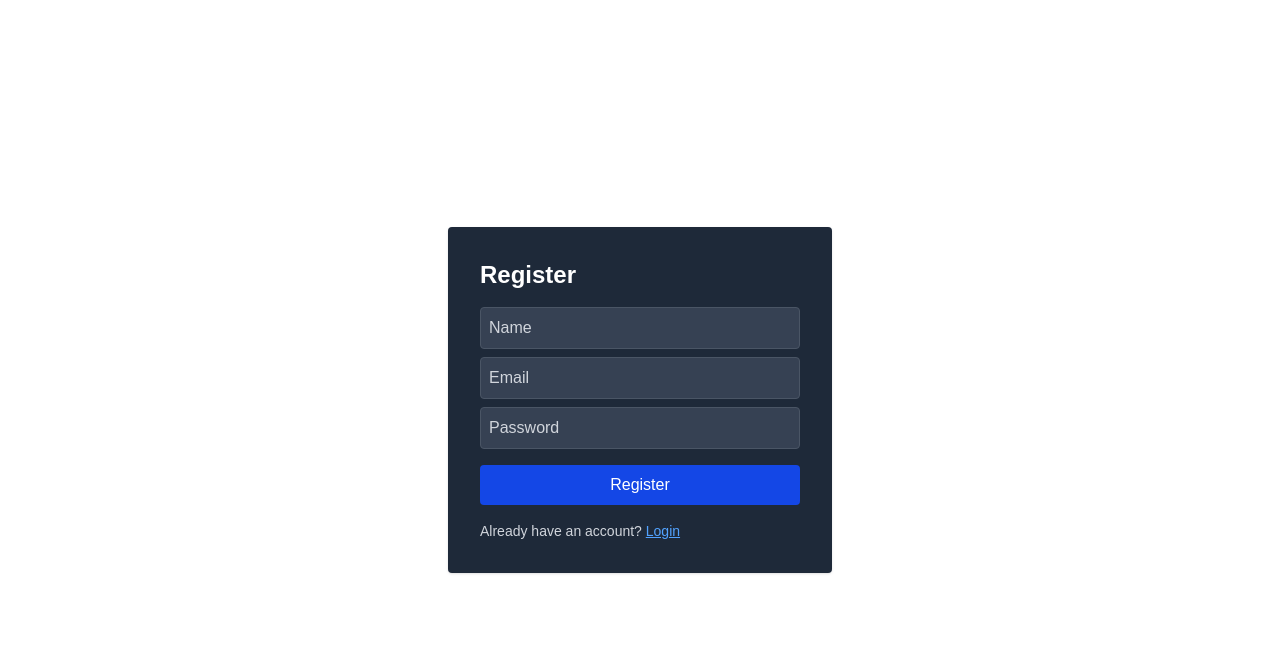
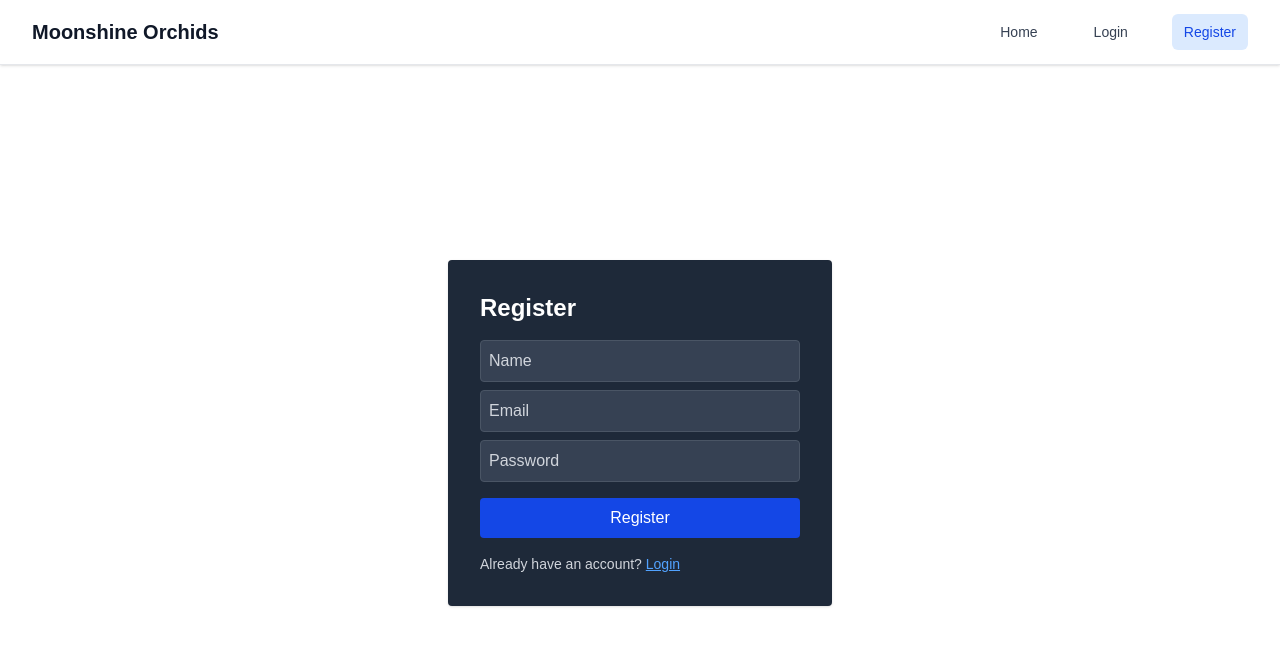
Before and after one commit to gaborposz/moonshine-orchids, a Next.js app: page /register in a window 1280 px wide. Shown: the top 646 px of the page. Built offline with nearby package versions, Linux system fonts and the light colour scheme; no server answers.

Commit message:
The layout was redesigned to have a proper menu at the top. Also the tests were adapted and a test execution problem was fixed.

```diff
--- a/playwright.config.ts
+++ b/playwright.config.ts
@@ -1,4 +1,8 @@
 import { defineConfig, devices } from '@playwright/test';
+import { loadEnvConfig } from '@next/env';
+
+// Load Next.js environment variables (including .env.local)
+loadEnvConfig(process.cwd());
 
 export default defineConfig({
   testDir: './tests',
--- /dev/null
+++ b/src/app/components/Navigation.tsx
@@ -0,0 +1,179 @@
+"use client";
+
+import { useState } from "react";
+import Link from "next/link";
+import { usePathname } from "next/navigation";
+import { useSession, signOut } from "next-auth/react";
+
+export default function Navigation() {
+  const [isMenuOpen, setIsMenuOpen] = useState(false);
+  const pathname = usePathname();
+  const { data: session, status } = useSession();
+
+  const toggleMenu = () => {
+    setIsMenuOpen(!isMenuOpen);
+  };
+
+  const closeMenu = () => {
+    setIsMenuOpen(false);
+  };
+
+  const isActive = (path: string) => {
+    return pathname === path;
+  };
+
+  const navigationItems = [
+    { name: "Home", href: "/" },
+    { name: "Login", href: "/login", hideWhenAuthenticated: true },
+    { name: "Register", href: "/register", hideWhenAuthenticated: true },
+    {
+      name: "Logout",
+      href: "#",
+      showWhenAuthenticated: true,
+      action: () => signOut({ callbackUrl: "/" }),
+      testId: "logout-button"
+    },
+  ];
+
+  return (
+    <nav className="bg-white dark:bg-gray-800 border-b border-gray-200 dark:border-gray-700 shadow-sm">
+      <div className="max-w-7xl mx-auto px-4 sm:px-6 lg:px-8">
+        <div className="flex justify-between items-center h-16">
+          {/* Logo */}
+          <div className="flex-shrink-0">
+            <Link href="/" className="text-xl font-bold text-gray-900 dark:text-white">
+              Moonshine Orchids
+            </Link>
+          </div>
+
+          {/* Desktop Navigation */}
+          <div className="hidden md:flex items-center space-x-8">
+            {navigationItems.map((item) => {
+              if (item.hideWhenAuthenticated && session?.user) {
+                return null;
+              }
+              if (item.showWhenAuthenticated && !session?.user) {
+                return null;
+              }
+
+              if (item.action) {
+                return (
+                  <button
+                    key={item.name}
+                    onClick={item.action}
+                    {...(item.testId && { "data-testid": item.testId })}
+                    className="bg-gray-700 dark:bg-gray-600 text-white px-4 py-2 rounded-md text-sm font-medium hover:bg-gray-800 dark:hover:bg-gray-500 transition-colors"
+                  >
+                    {item.name}
+                  </button>
+                );
+              }
+
+              return (
+                <Link
+                  key={item.name}
+                  href={item.href}
+                  className={`px-3 py-2 rounded-md text-sm font-medium transition-colors ${
+                    isActive(item.href)
+                      ? "bg-blue-100 dark:bg-blue-900 text-blue-700 dark:text-blue-300"
+                      : "text-gray-700 dark:text-gray-300 hover:text-blue-600 dark:hover:text-blue-400 hover:bg-gray-50 dark:hover:bg-gray-700"
+                  }`}
+                >
+                  {item.name}
+                </Link>
+              );
+            })}
+          </div>
+
+          {/* Mobile menu button */}
+          <div className="md:hidden">
+            <button
+              onClick={toggleMenu}
+              className="inline-flex items-center justify-center p-2 rounded-md text-gray-700 dark:text-gray-300 hover:text-blue-600 dark:hover:text-blue-400 hover:bg-gray-50 dark:hover:bg-gray-700 focus:outline-none focus:ring-2 focus:ring-inset focus:ring-blue-500"
+              aria-expanded="false"
+            >
+              <span className="sr-only">Open main menu</span>
+              {/* Hamburger icon */}
+              <svg
+                className={`${isMenuOpen ? "hidden" : "block"} h-6 w-6`}
+                xmlns="http://www.w3.org/2000/svg"
+                fill="none"
+                viewBox="0 0 24 24"
+                stroke="currentColor"
+                aria-hidden="true"
+              >
+                <path
+                  strokeLinecap="round"
+                  strokeLinejoin="round"
+                  strokeWidth={2}
+                  d="M4 6h16M4 12h16M4 18h16"
+                />
+              </svg>
+              {/* Close icon */}
+              <svg
+                className={`${isMenuOpen ? "block" : "hidden"} h-6 w-6`}
+                xmlns="http://www.w3.org/2000/svg"
+                fill="none"
+                viewBox="0 0 24 24"
+                stroke="currentColor"
+                aria-hidden="true"
+              >
+                <path
+                  strokeLinecap="round"
+                  strokeLinejoin="round"
+                  strokeWidth={2}
+                  d="M6 18L18 6M6 6l12 12"
+                />
+              </svg>
+            </button>
+          </div>
+        </div>
+      </div>
+
+      {/* Mobile menu */}
+      <div className={`md:hidden ${isMenuOpen ? "block" : "hidden"}`}>
+        <div className="px-2 pt-2 pb-3 space-y-1 bg-white dark:bg-gray-800 border-t border-gray-200 dark:border-gray-700">
+          {navigationItems.map((item) => {
+            if (item.hideWhenAuthenticated && session?.user) {
+              return null;
+            }
+            if (item.showWhenAuthenticated && !session?.user) {
+              return null;
+            }
+
+            if (item.action) {
+              return (
+                <button
+                  key={item.name}
+                  onClick={() => {
+                    item.action();
+                    closeMenu();
+                  }}
+                  {...(item.testId && { "data-testid": item.testId })}
+                  className="block w-full text-left px-3 py-2 text-base font-medium text-gray-700 dark:text-gray-300 hover:text-blue-600 dark:hover:text-blue-400 hover:bg-gray-50 dark:hover:bg-gray-700 transition-colors"
+                >
+                  {item.name}
+                </button>
+              );
+            }
+
+            return (
+              <Link
+                key={item.name}
+                href={item.href}
+                onClick={closeMenu}
+                className={`block px-3 py-2 rounded-md text-base font-medium transition-colors ${
+                  isActive(item.href)
+                    ? "bg-blue-100 dark:bg-blue-900 text-blue-700 dark:text-blue-300"
+                    : "text-gray-700 dark:text-gray-300 hover:text-blue-600 dark:hover:text-blue-400 hover:bg-gray-50 dark:hover:bg-gray-700"
+                }`}
+              >
+                {item.name}
+              </Link>
+            );
+          })}
+        </div>
+      </div>
+    </nav>
+  );
+}
--- a/src/app/components/UserMenu.tsx
+++ /dev/null
@@ -1,31 +0,0 @@
-"use client";
-
-import { useSession, signOut } from "next-auth/react";
-import Link from "next/link";
-
-export default function UserMenu() {
-  const { data: session, status } = useSession();
-
-  if (status === "loading") return null;
-
-  if (session?.user) {
-    return (
-      <div data-testid="user-menu" className="flex items-center gap-4 mt-4">
-        <span className="font-semibold">Hello, {session.user.name || session.user.email}!</span>
-        <button
-          onClick={() => signOut({ callbackUrl: "/" })}
-          className="bg-gray-700 text-white px-3 py-1 rounded hover:bg-gray-800"
-        >
-          Logout
-        </button>
-      </div>
-    );
-  }
-
-  return (
-    <div className="flex gap-4 mt-4">
-      <Link href="/login" className="text-blue-600 underline">Login</Link>
-      <Link href="/register" className="text-blue-600 underline">Register</Link>
-    </div>
-  );
-}
--- a/src/app/layout.tsx
+++ b/src/app/layout.tsx
@@ -1,6 +1,7 @@
 import type { Metadata } from "next";
 import { Geist, Geist_Mono } from "next/font/google";
 import Providers from './components/Providers';
+import Navigation from './components/Navigation';
 
 import "./globals.css";
 
@@ -29,7 +30,10 @@ export default function RootLayout({
       <body
         className={`${geistSans.variable} ${geistMono.variable} antialiased`}
       >
-        <Providers>{children}</Providers>
+        <Providers>
+          <Navigation />
+          <main>{children}</main>
+        </Providers>
       </body>
     </html>
   );
--- a/src/app/login/page.tsx
+++ b/src/app/login/page.tsx
@@ -44,7 +44,7 @@ function LoginContent() {
   const urlError = searchParams.get("error");
 
   return (
-    <main className="flex min-h-screen flex-col items-center justify-center p-4">
+    <div className="flex min-h-[calc(100vh-4rem)] flex-col items-center justify-center p-4">
       <form onSubmit={handleSubmit} className="w-full max-w-sm bg-gray-800 p-8 rounded shadow">
         <h2 className="text-2xl font-bold mb-4 text-white">Login</h2>
         <input
@@ -79,7 +79,7 @@ function LoginContent() {
           Don't have an account? <a href="/register" className="text-blue-400 underline hover:text-blue-300">Register</a>
         </p>
       </form>
-    </main>
+    </div>
   );
 }
 
--- a/src/app/page.tsx
+++ b/src/app/page.tsx
@@ -1,7 +1,6 @@
 "use client";
 
 import { useEffect, useState } from "react";
-import UserMenu from "@/app/components/UserMenu";
 
 export default function Home() {
   const [backendStatus, setBackendStatus] = useState<string>("Checking backend...");
@@ -19,10 +18,9 @@ export default function Home() {
 
 
   return (
-    <main className="flex min-h-screen flex-col items-center justify-between p-24">
-      <h1 className="text-4xl font-bold">Welcome to Moonshine Orchids!</h1>
-      <UserMenu />
-      <p className="mt-4 text-lg">{backendStatus}</p>
-    </main>
+    <div className="flex min-h-[calc(100vh-4rem)] flex-col items-center justify-center p-24">
+      <h1 className="text-4xl font-bold text-center mb-8">Welcome to Moonshine Orchids!</h1>
+      <p className="text-lg text-center text-gray-600">{backendStatus}</p>
+    </div>
   );
 }
--- a/src/app/register/page.tsx
+++ b/src/app/register/page.tsx
@@ -38,7 +38,7 @@ export default function RegisterPage() {
   };
 
   return (
-    <main className="flex min-h-screen flex-col items-center justify-center p-4">
+    <div className="flex min-h-[calc(100vh-4rem)] flex-col items-center justify-center p-4">
       <form onSubmit={handleSubmit} className="w-full max-w-sm bg-gray-800 p-8 rounded shadow">
         <h2 className="text-2xl font-bold mb-4 text-white">Register</h2>
         <input
@@ -81,6 +81,6 @@ export default function RegisterPage() {
           Already have an account? <a href="/login" className="text-blue-400 underline hover:text-blue-300">Login</a>
         </p>
       </form>
-    </main>
+    </div>
   );
 }
```
Also changed, not shown: 1 other file (tests, documents, lock files or other folders).
